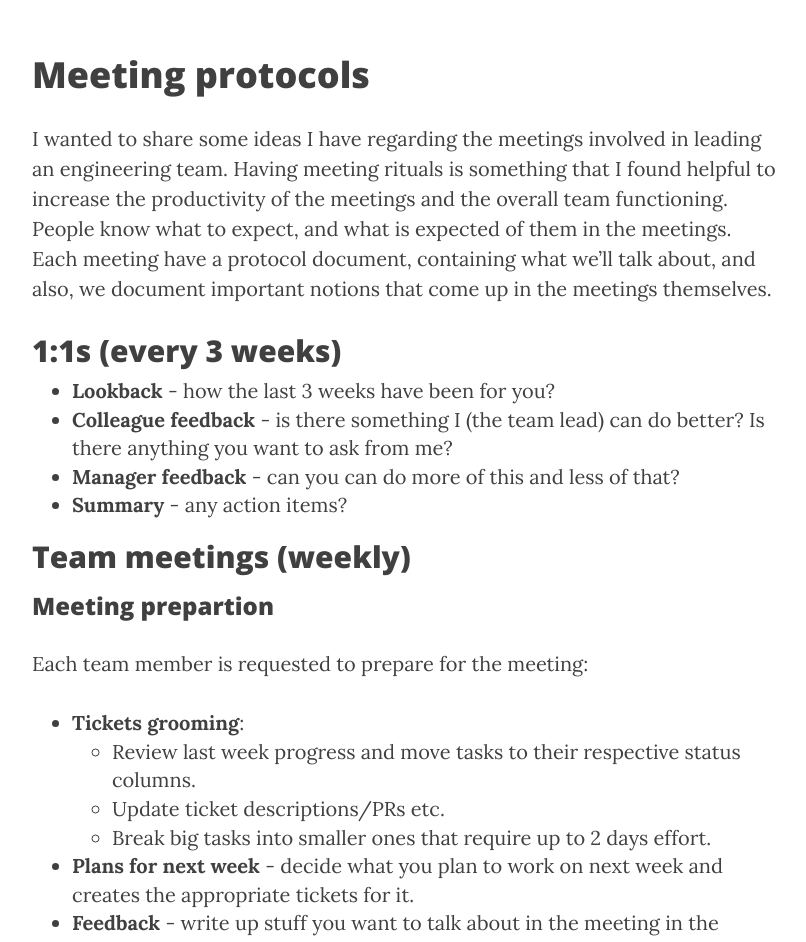
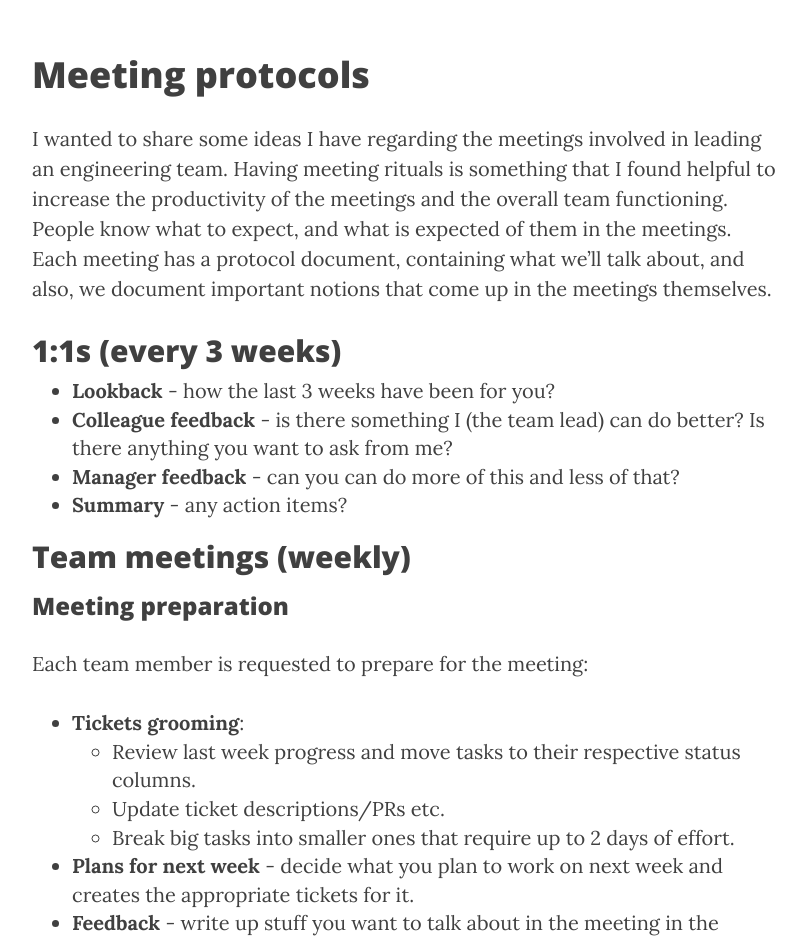
Before and after one commit to noamelf/noamelf.github.io, a Jekyll site: the page built from _posts/2019-07-07-meeting-protocols.md, in a window 1280 px wide. Shown: the part 428-1370 px from the top of the page, without its empty margins (233-1039 px from the left). Built offline with Jekyll 4.4.1, drawn with Linux system fonts in a browser that asks for light colours; nearby versions of some CDN libraries; our own code applies the rules of GitHub Pages for plain Markdown files; comment, search, counter and statistics services are not loaded; some of the changed text lies outside the part shown.

Commit message:
update meeting protocols

```diff
--- a/_posts/2019-07-07-meeting-protocols.md
+++ b/_posts/2019-07-07-meeting-protocols.md
@@ -1,6 +1,6 @@
 # Meeting protocols
 
-I wanted to share some ideas I have regarding the meetings involved in leading an engineering team. Having meeting rituals is something that I found helpful to increase the productivity of the meetings and the overall team functioning. People know what to expect, and what is expected of them in the meetings. Each meeting have a protocol document, containing what we'll talk about, and also, we document important notions that come up in the meetings themselves.
+I wanted to share some ideas I have regarding the meetings involved in leading an engineering team. Having meeting rituals is something that I found helpful to increase the productivity of the meetings and the overall team functioning. People know what to expect, and what is expected of them in the meetings. Each meeting has a protocol document, containing what we'll talk about, and also, we document important notions that come up in the meetings themselves.
 
 ## 1:1s (every 3 weeks)
 
@@ -11,21 +11,21 @@
 
 ## Team meetings (weekly)
 
-### Meeting prepartion
+### Meeting preparation
 
 Each team member is requested to prepare for the meeting:
 
 * **Tickets grooming**:
   * Review last week progress and move tasks to their respective status columns.
   * Update ticket descriptions/PRs etc.
-  * Break big tasks into smaller ones that require up to 2 days effort.
+  * Break big tasks into smaller ones that require up to 2 days of effort.
 * **Plans for next week** - decide what you plan to work on next week and creates the appropriate tickets for it.
 * **Feedback** - write up stuff you want to talk about in the meeting in the meeting document.
 
 ### In the meeting
 
 * **Feedback and updates**
-  * Review this week contnet team members brought up (myself included).
+  * Review this week content team members brought up (myself included).
   * Company/group/team updates.
-* **Review tickets** - we review the tickets in the done column and each team member is encouraged to talk about the work been done. From saying a few words to a full on demo.
+* **Review tickets** - we review the tickets in the done column and each team member is encouraged to talk about the work been done. From saying a few words to a full-on demo.
 * **Milestones and upcoming work** - see if we met the milestones we setup earlier, review the upcoming ones, and say what you want to work on.
```
